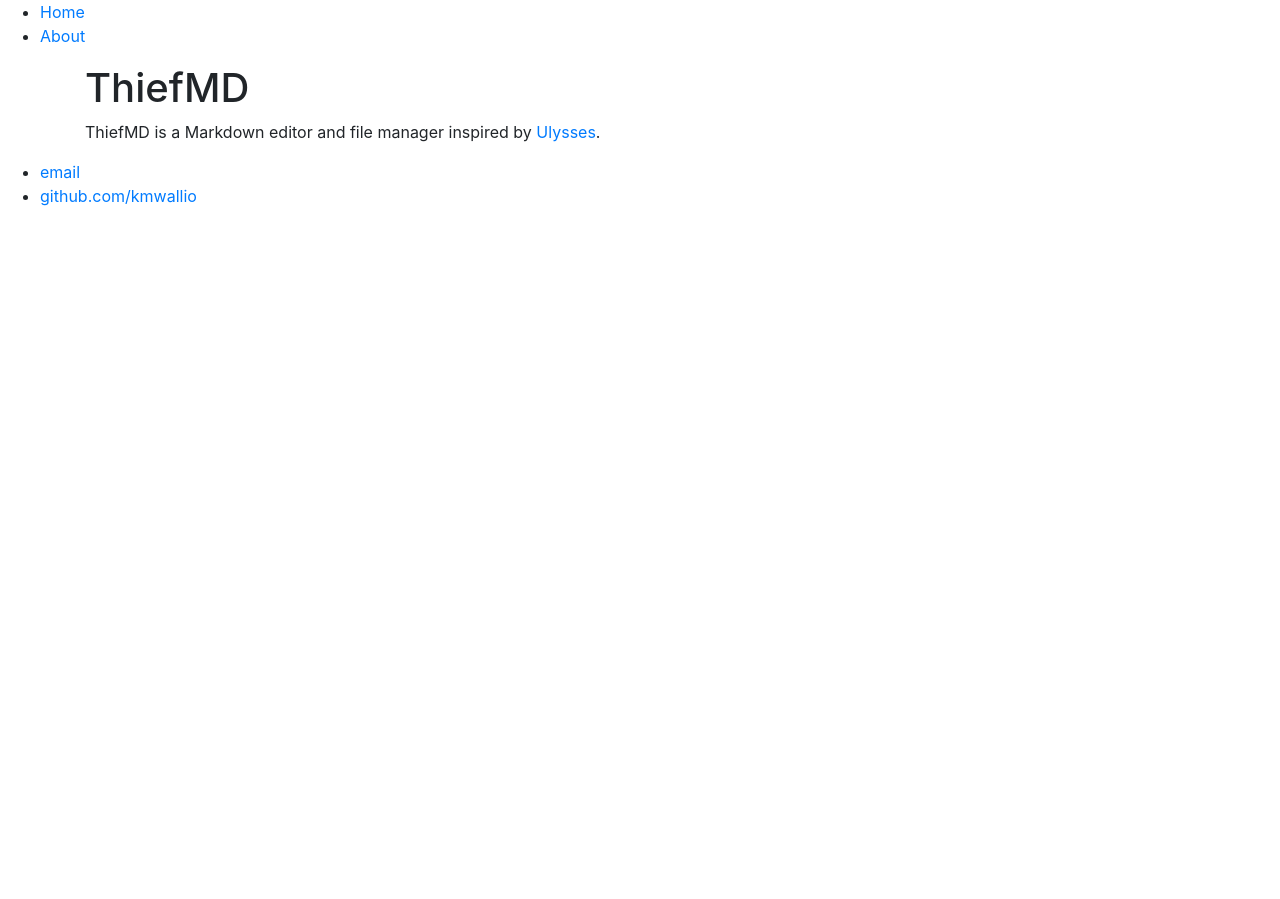
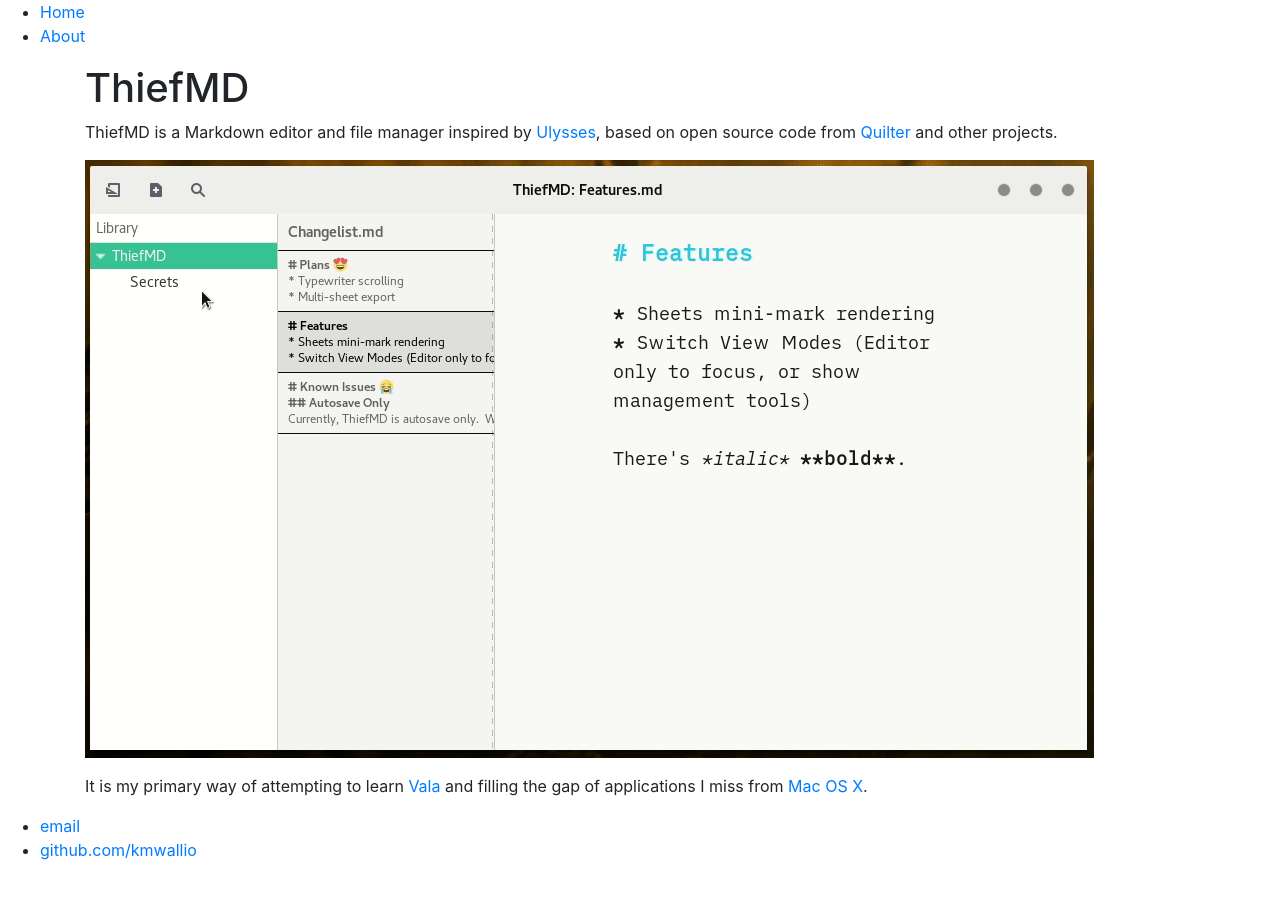
Before and after one commit to kmwallio/ThiefMD, a Jekyll site: the page built from docs/index.md, in a window 1280 px wide. Built offline with Jekyll 4.4.1, drawn with Linux system fonts in a browser that asks for light colours.

Commit message:
Working on adding images

```diff
--- a/docs/index.md
+++ b/docs/index.md
@@ -5,4 +5,8 @@
 
 # ThiefMD
 
-ThiefMD is a Markdown editor and file manager inspired by [Ulysses](https://ulysses.app).
+ThiefMD is a Markdown editor and file manager inspired by [Ulysses](https://ulysses.app), based on open source code from [Quilter](https://github.com/lainsce/quilter) and other projects.
+
+![](https://raw.githubusercontent.com/kmwallio/ThiefMD/master/screenshots/panel_animation.gif)
+
+It is my primary way of attempting to learn [Vala](https://wiki.gnome.org/Projects/Vala) and filling the gap of applications I miss from [Mac OS X](https://apple.com).
```
Also changed, not shown: docs/about/index.md (+2 -2 lines).
